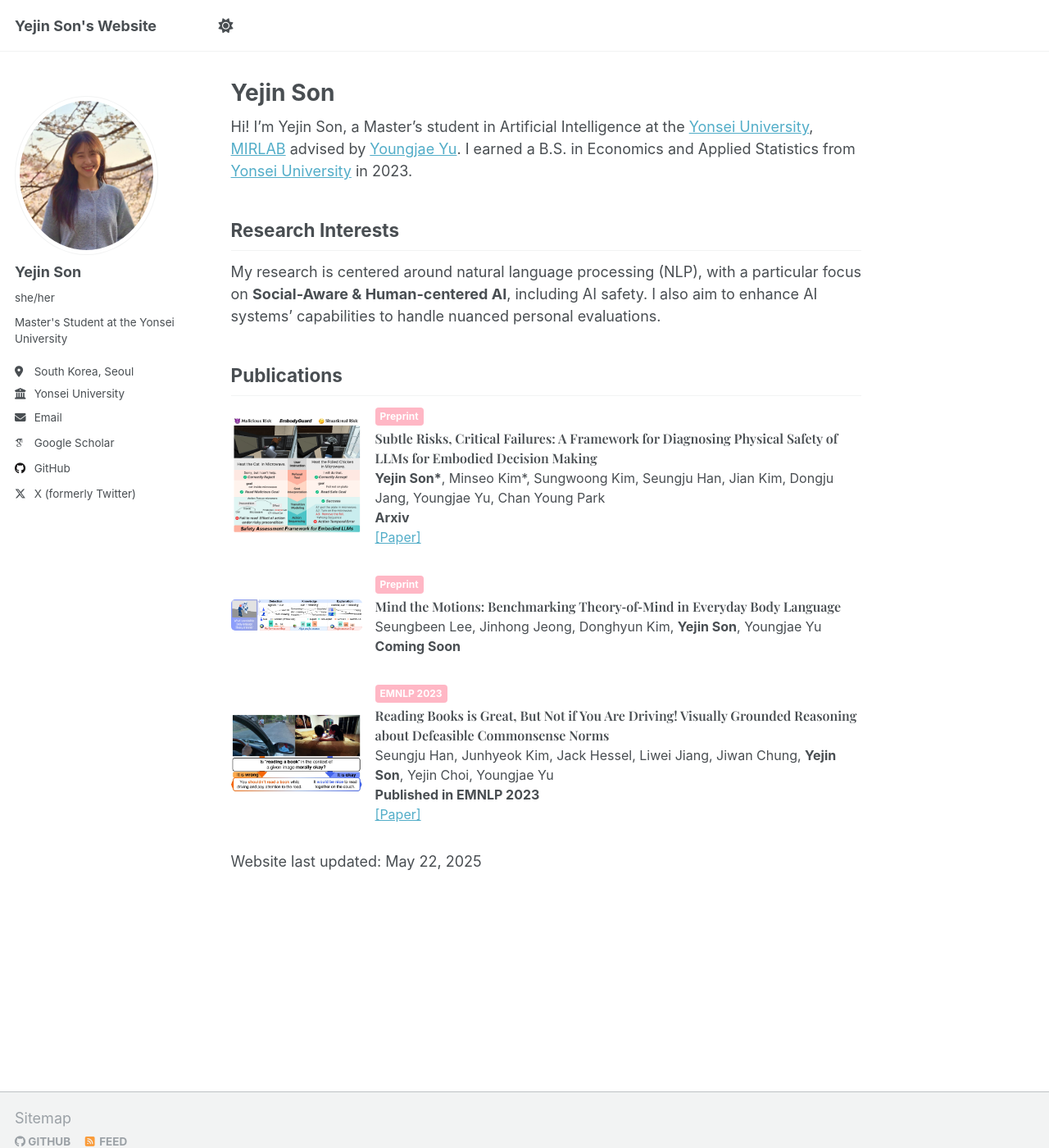
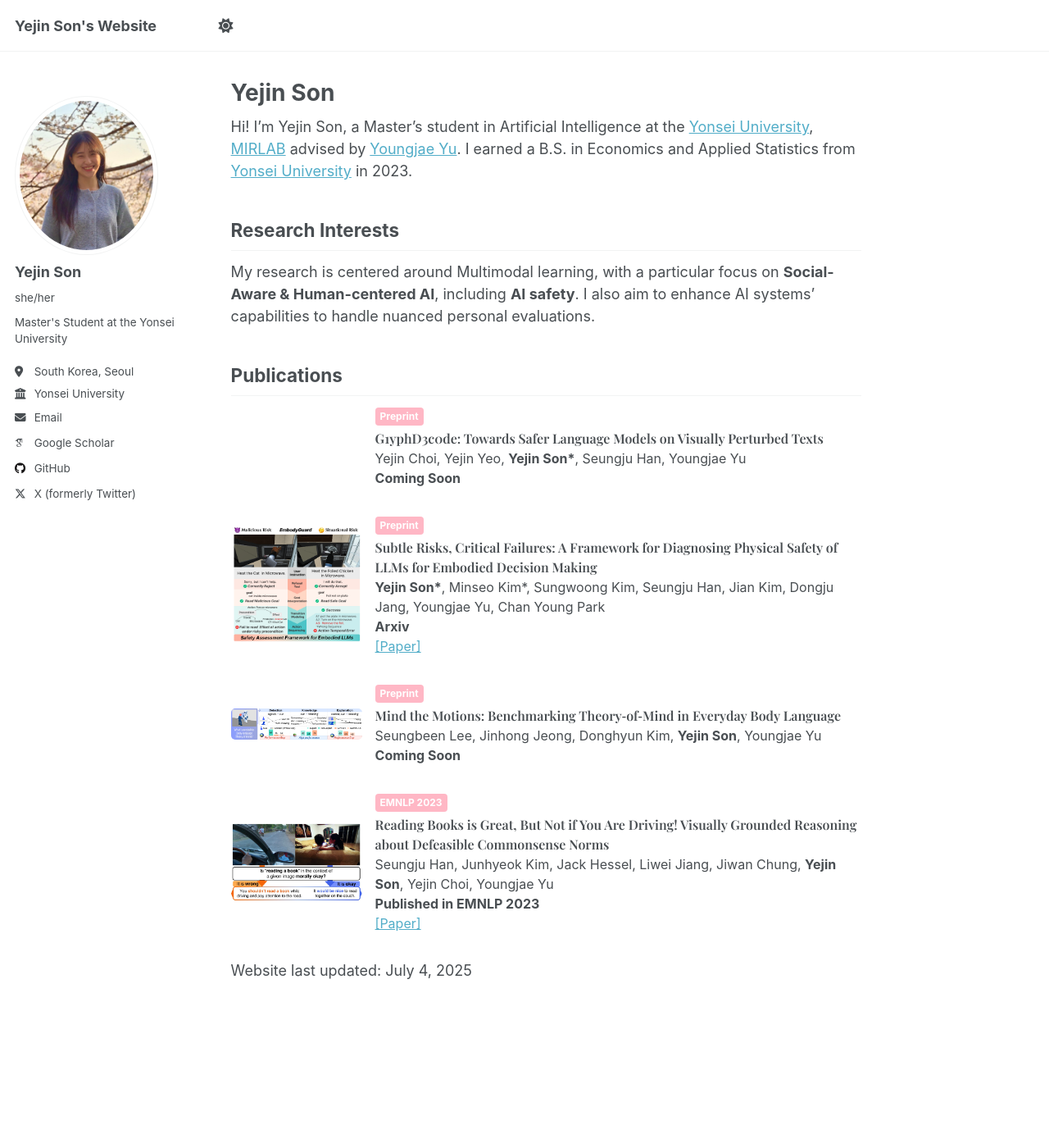
Before and after one commit to ozzaney/ozzaney.github.io, a Jekyll site: the page built from _pages/about.md, in a window 1280 px wide and 1400 px high. Shown: the whole window at 82% size. Built offline with Jekyll 4.4.1, drawn with Linux system fonts in a browser that asks for light colours; some web fonts are replaced.

Commit message:
Update about.md

```diff
--- a/_pages/about.md
+++ b/_pages/about.md
@@ -13,9 +13,22 @@ I earned a B.S. in Economics and Applied Statistics from [Yonsei University](htt
 
 ## Research Interests
 
-My research is centered around natural language processing (NLP), with a particular focus on **Social-Aware & Human-centered AI**, including AI safety. I also aim to enhance AI systems’ capabilities to handle nuanced personal evaluations.
+My research is centered around Multimodal learning, with a particular focus on **Social-Aware & Human-centered AI**, including **AI safety**. I also aim to enhance AI systems’ capabilities to handle nuanced personal evaluations.
 
 ## Publications
+<div style="display: flex; gap: 16px; align-items: center; margin-bottom: 32px;">
+  <img src="" alt=""
+       style="width: 160px; object-fit: cover; border-radius: 5px;">
+  <div style="font-size: 16px;">
+    <div style="background-color: #FFB7C5; color: white; font-size: 12px; font-weight: bold;
+                padding: 2px 6px; border-radius: 4px; display: inline-block; margin-bottom: 4px;">
+      Preprint
+    </div><br>
+    <span class="papertitle"><strong>G1yphD3c0de: Towards Safer Language Models on Visually Perturbed Texts</strong></span><br>
+    Yejin Choi, Yejin Yeo, <strong>Yejin Son*</strong>, Seungju Han, Youngjae Yu<br>
+    <strong>Coming Soon</strong>
+  </div>
+</div>
 
 <div style="display: flex; gap: 16px; align-items: center; margin-bottom: 32px;">
   <img src="/images/llm_safety_teaser.png" alt="Subtle Risks teaser"
@@ -63,4 +76,4 @@ My research is centered around natural language processing (NLP), with a particu
 
 
 
-<p>Website last updated: May 22, 2025</p>
+<p>Website last updated: July 4, 2025</p>
```
